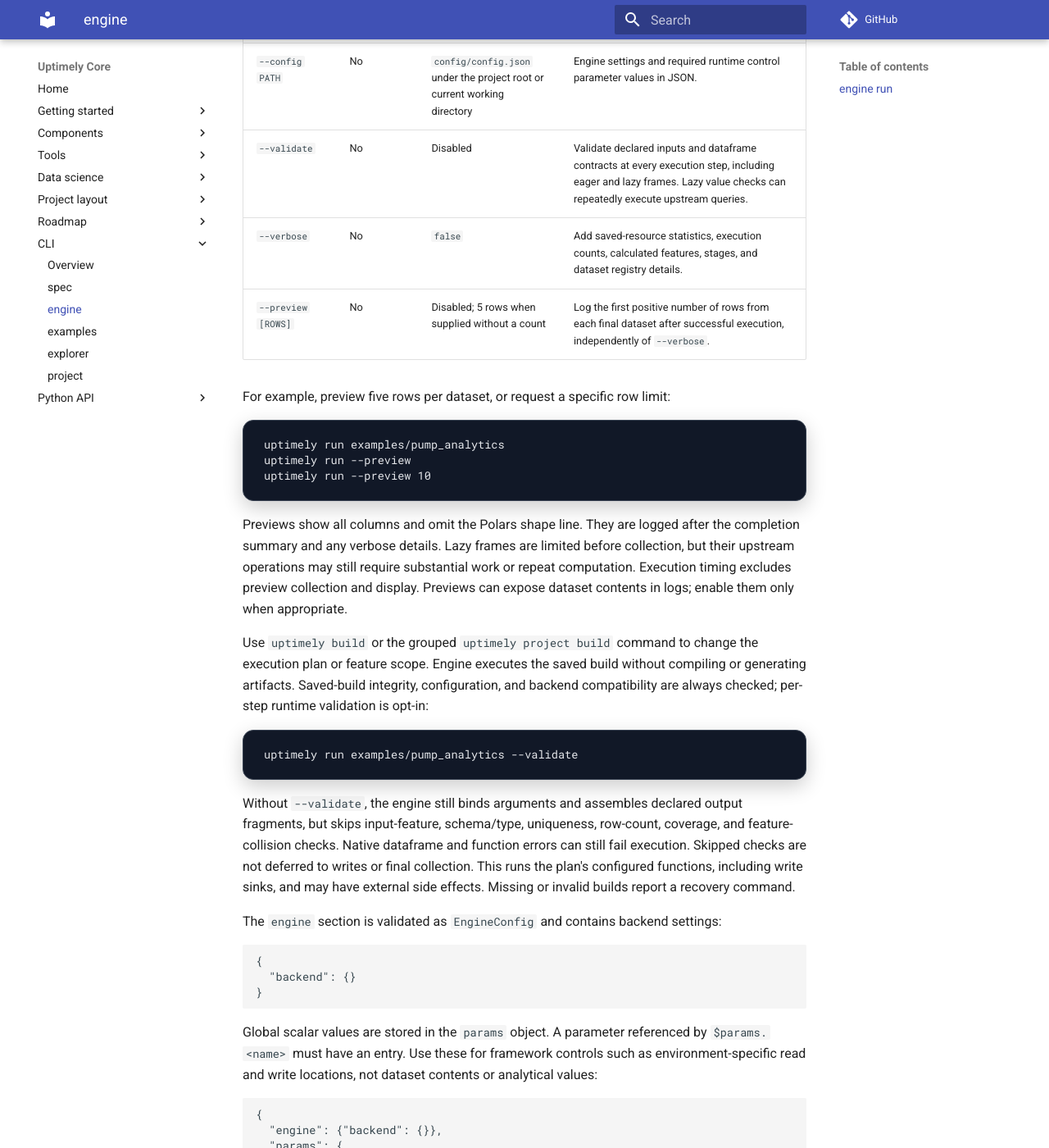
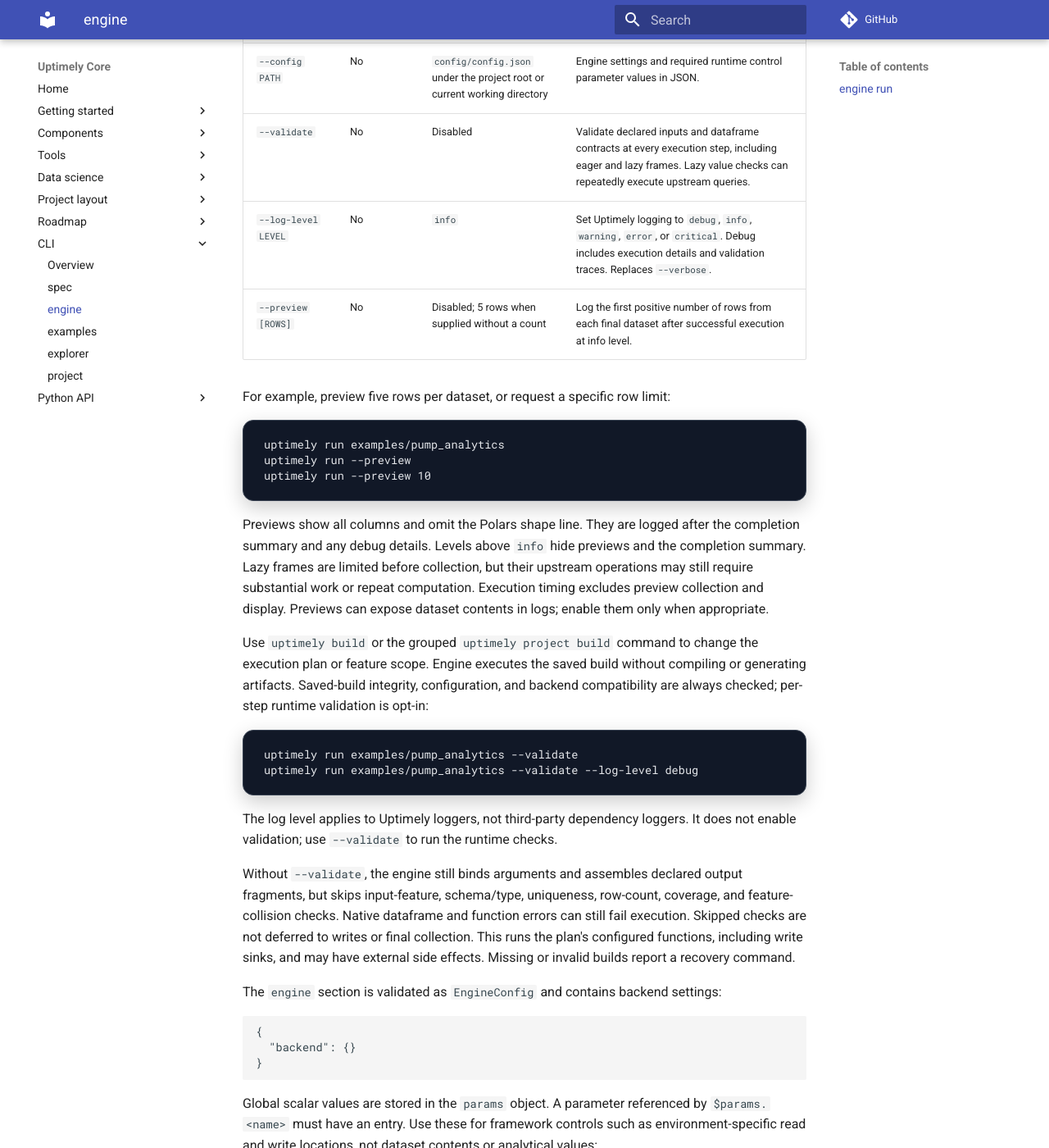
Before and after one commit to uptimely-ai/uptimely-core, an MkDocs documentation site: the page built from docs/cli/engine.md, in a window 1280 px wide and 1400 px high, scrolled down 738 px. Shown: the whole window at 82% size. Built offline with MkDocs 1.6.1 and Material for MkDocs 9.7.7, drawn with Linux system fonts in a browser that asks for light colours; comment, search, counter and statistics services are not loaded; some of the changed text lies outside the part shown.

Commit message:
Change --verbose to --log-level in uptimely run command

````diff
--- a/docs/cli/engine.md
+++ b/docs/cli/engine.md
@@ -10,7 +10,7 @@ Execute the plan in the project's last successful active build:
 ```console
 uptimely run \
   [PROJECT_ROOT] [--project-root PATH] [--config PATH] \
-  [--validate] [--verbose] [--preview [ROWS]]
+  [--validate] [--log-level LEVEL] [--preview [ROWS]]
 ```
 
 Give the project directory positionally after `run`, or use
@@ -23,8 +23,8 @@ directory is used. The grouped form is `uptimely engine run [PROJECT_ROOT]`.
 | `--project-root PATH` | No | Current working directory | Explicit form of the project directory argument. Cannot be combined with positional `PROJECT_ROOT`. |
 | `--config PATH` | No | `config/config.json` under the project root or current working directory | Engine settings and required runtime control parameter values in JSON. |
 | `--validate` | No | Disabled | Validate declared inputs and dataframe contracts at every execution step, including eager and lazy frames. Lazy value checks can repeatedly execute upstream queries. |
-| `--verbose` | No | `false` | Add saved-resource statistics, execution counts, calculated features, stages, and dataset registry details. |
-| `--preview [ROWS]` | No | Disabled; 5 rows when supplied without a count | Log the first positive number of rows from each final dataset after successful execution, independently of `--verbose`. |
+| `--log-level LEVEL` | No | `info` | Set Uptimely logging to `debug`, `info`, `warning`, `error`, or `critical`. Debug includes execution details and validation traces. Replaces `--verbose`. |
+| `--preview [ROWS]` | No | Disabled; 5 rows when supplied without a count | Log the first positive number of rows from each final dataset after successful execution at info level. |
 
 For example, preview five rows per dataset, or request a specific row limit:
 
@@ -35,7 +35,8 @@ uptimely run --preview 10
 ```
 
 Previews show all columns and omit the Polars shape line. They are logged after
-the completion summary and any verbose details. Lazy frames are limited before
+the completion summary and any debug details. Levels above `info` hide previews
+and the completion summary. Lazy frames are limited before
 collection, but their upstream operations may still require substantial work or
 repeat computation. Execution timing excludes preview collection and display.
 Previews can expose dataset contents in logs; enable them only when appropriate.
@@ -48,7 +49,11 @@ validation is opt-in:
 
 ```console
 uptimely run examples/pump_analytics --validate
+uptimely run examples/pump_analytics --validate --log-level debug
 ```
+
+The log level applies to Uptimely loggers, not third-party dependency loggers.
+It does not enable validation; use `--validate` to run the runtime checks.
 
 Without `--validate`, the engine still binds arguments and assembles declared
 output fragments, but skips input-feature, schema/type, uniqueness, row-count,
````
Also changed, not shown: CHANGELOG.md (+4 -0 lines), readme.md (+1 -1 lines), 3 other files.
